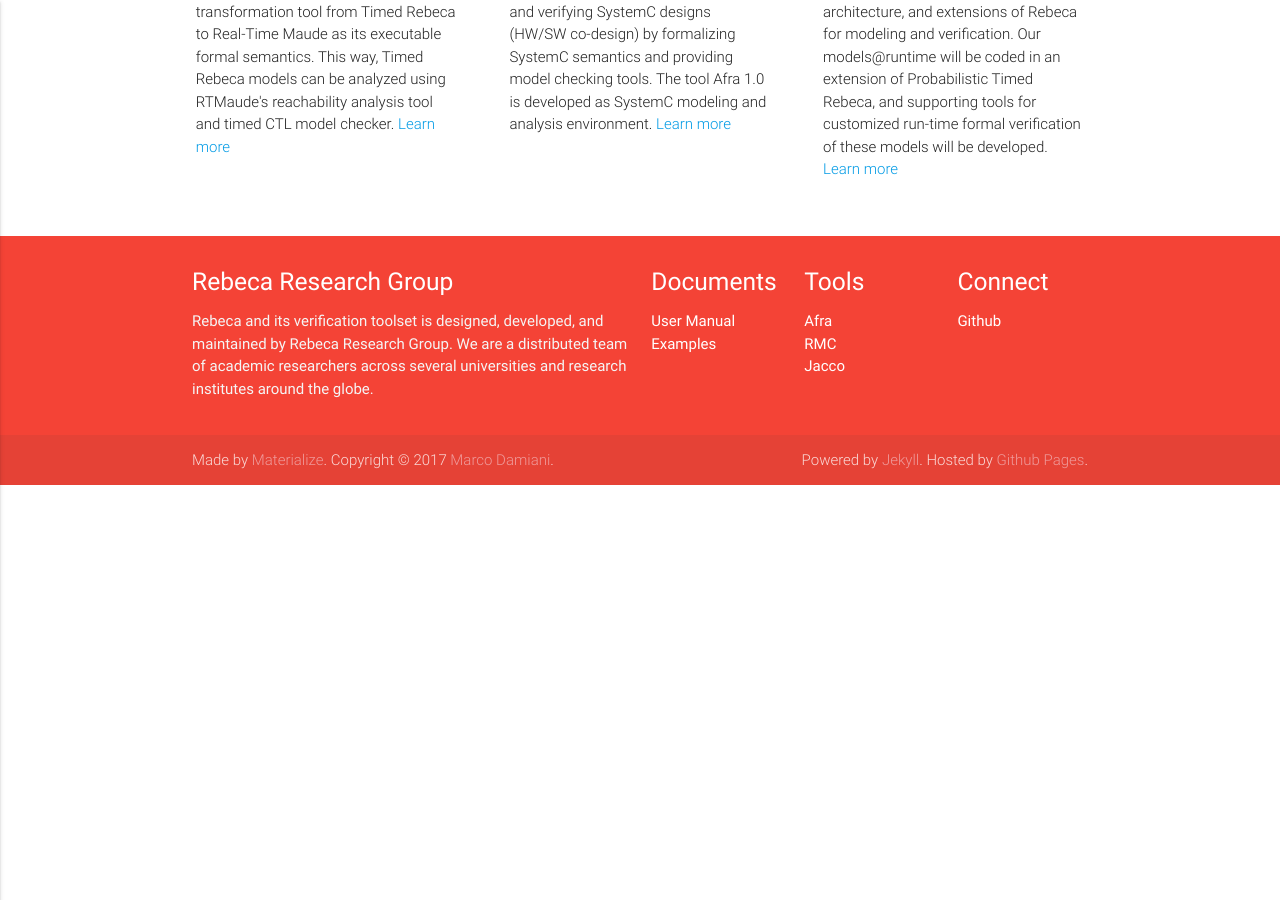
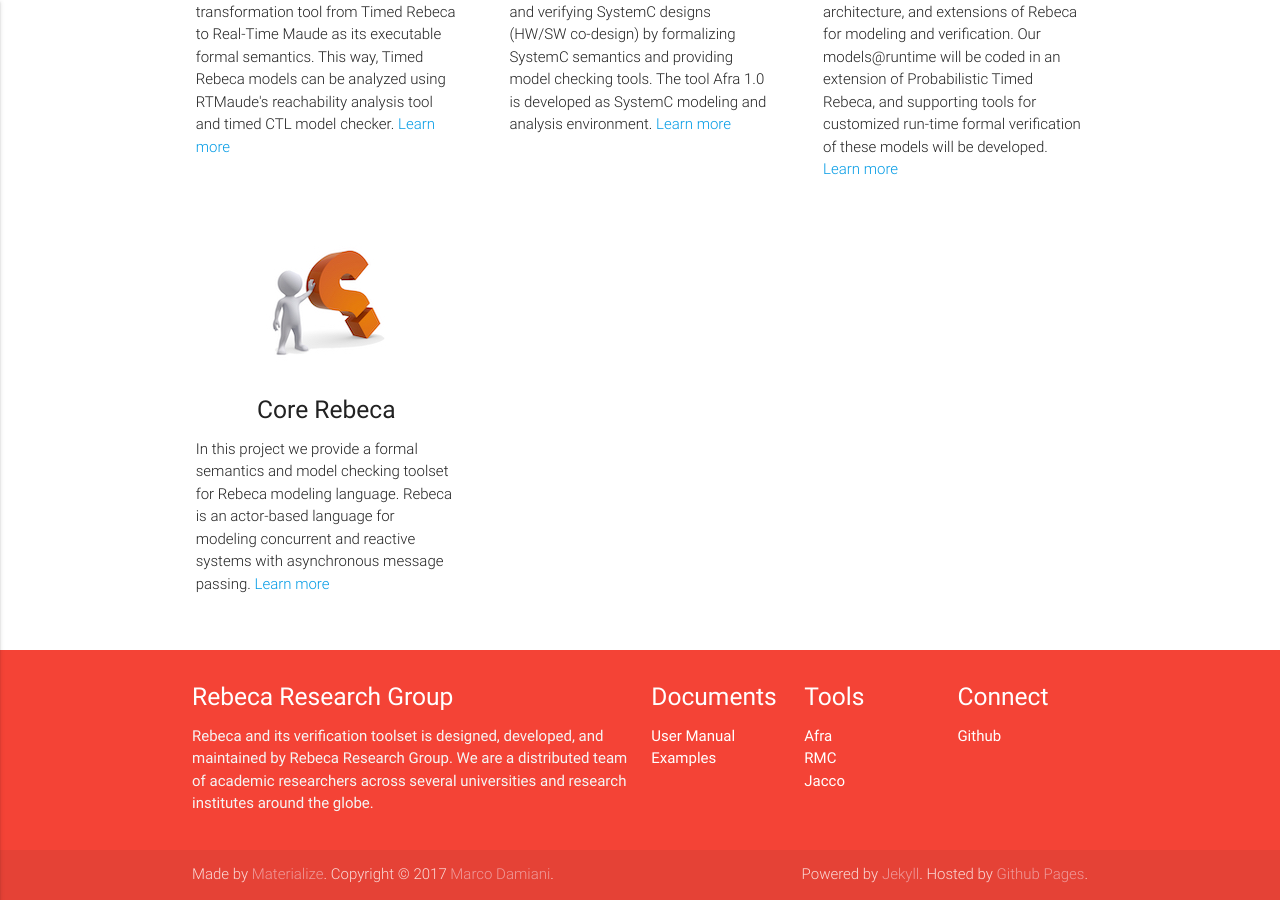
Before and after one commit to rebeca-lang/rebeca-lang.github.io, a Jekyll site: the page built from projects.md, in a window 1280 px wide and 900 px high, scrolled down 1949 px. Built offline with Jekyll 4.4.1, drawn with Linux system fonts in a browser that asks for light colours; before the commit the page ends 2434 px from its top, so only the background shows below that.

Commit message:
Make the title of "Examples" page to examples and create a project page for Core Rebeca

```diff
--- a/_includes/header.html
+++ b/_includes/header.html
@@ -17,7 +17,7 @@
             <li><a href="{{ "projects" | relative_url }}">Projects</a></li>
             <li><a href="{{ "tools" | relative_url }}">Tools</a></li>
             <li><a href="{{ "documents" | relative_url }}">Documents</a></li>
-            <li><a href="{{ "Rebeca" | relative_url }}">Examples</a></li>
+            <li><a href="{{ "examples" | relative_url }}">Examples</a></li>
             <li><a href="{{ "publications" | relative_url }}">Publications</a></li>
             <li><a href="{{ "about" | relative_url }}">About</a></li>
 
--- a/projects.md
+++ b/projects.md
@@ -135,21 +135,29 @@ title: Projects
   </div>
 
 
-<div class="col s12 m4">
+  <div class="col s12 m4">
     <div class="icon-block">
       <h2 class="center light-blue-text"><img src="{{ "/assets/projects/Seada/SEADA-Logo.png" | absolute_url }}" alt="SEADA Logo"/></h2>
       <h5 class="center">SEADA</h5>
-
       <p class="light">
           In SEADA (Self-Adaptive Actors) we will use Ptolemy to represent the architecture, and extensions of Rebeca for modeling and verification. Our models@runtime will be coded in an extension of Probabilistic Timed Rebeca, and supporting tools for customized run-time formal verification of these models will be developed.
           <a href="{{ "/allprojects/Seada" | relative_url }}">Learn more</a>
       </p>
     </div>
   </div>
-
-
 </div>
-
+<div class="row">
+  <div class="col s12 m4">
+    <div class="icon-block">
+      <h2 class="center light-blue-text"><img src="{{ "/assets/projects/DefaultProject.jpg" | absolute_url }}" alt="Core Rebeca"/></h2>
+      <h5 class="center">Core Rebeca</h5>
+      <p class="light">
+          In this project we provide a formal semantics and model checking toolset for Rebeca modeling language. Rebeca is an actor-based language for modeling concurrent and reactive systems with asynchronous message passing.
+          <a href="{{ "/allprojects/CoreRebeca" | relative_url }}">Learn more</a>
+      </p>
+    </div>
+  </div>
+</div>
 
 {% comment %}
 <div class="row">
```
Also changed, not shown: examples.md (renamed from Rebeca.md, +1 -1 lines), projects/CoreRebeca.md (added, +37 -0 lines), projects/Sysfier.md (+0 -10 lines).
